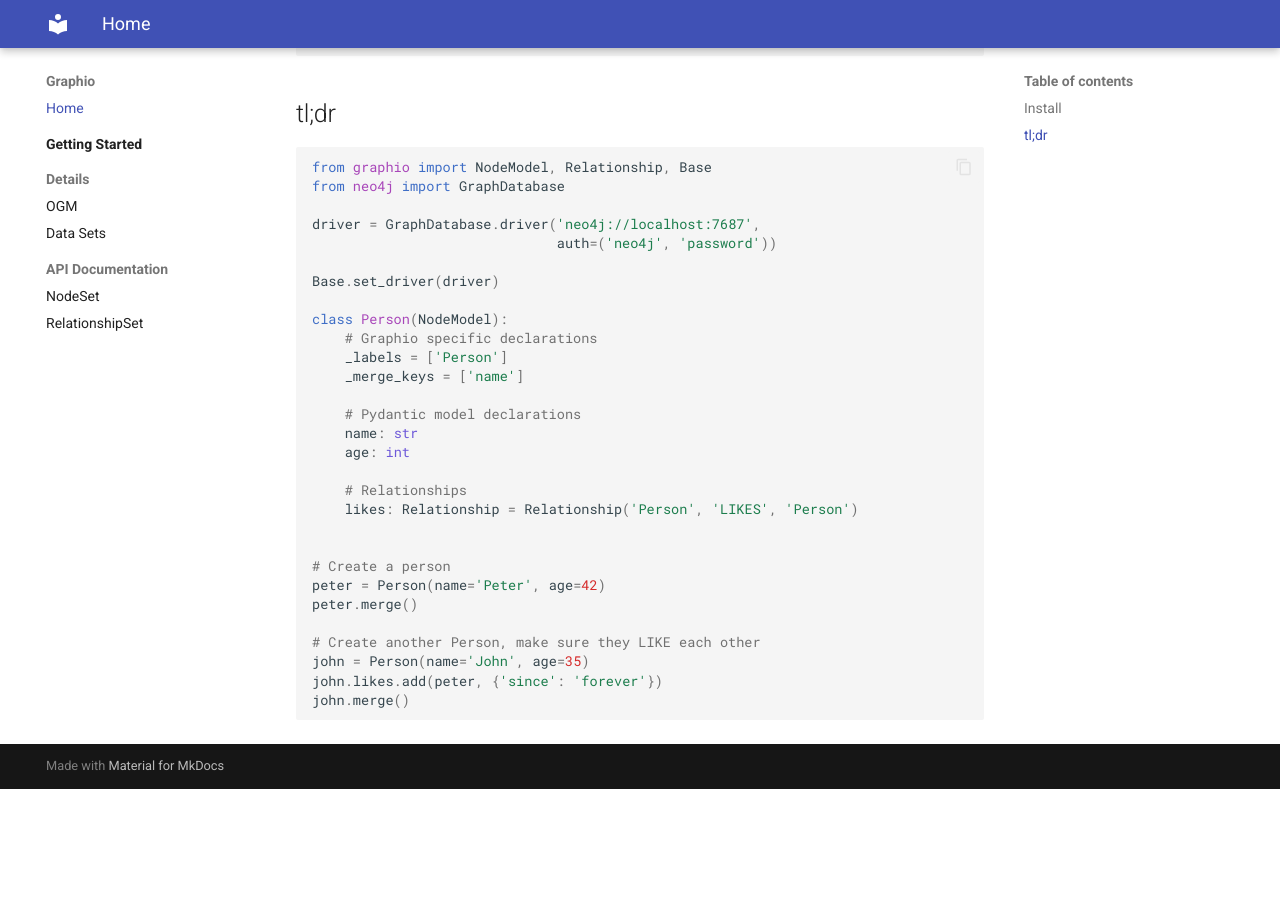
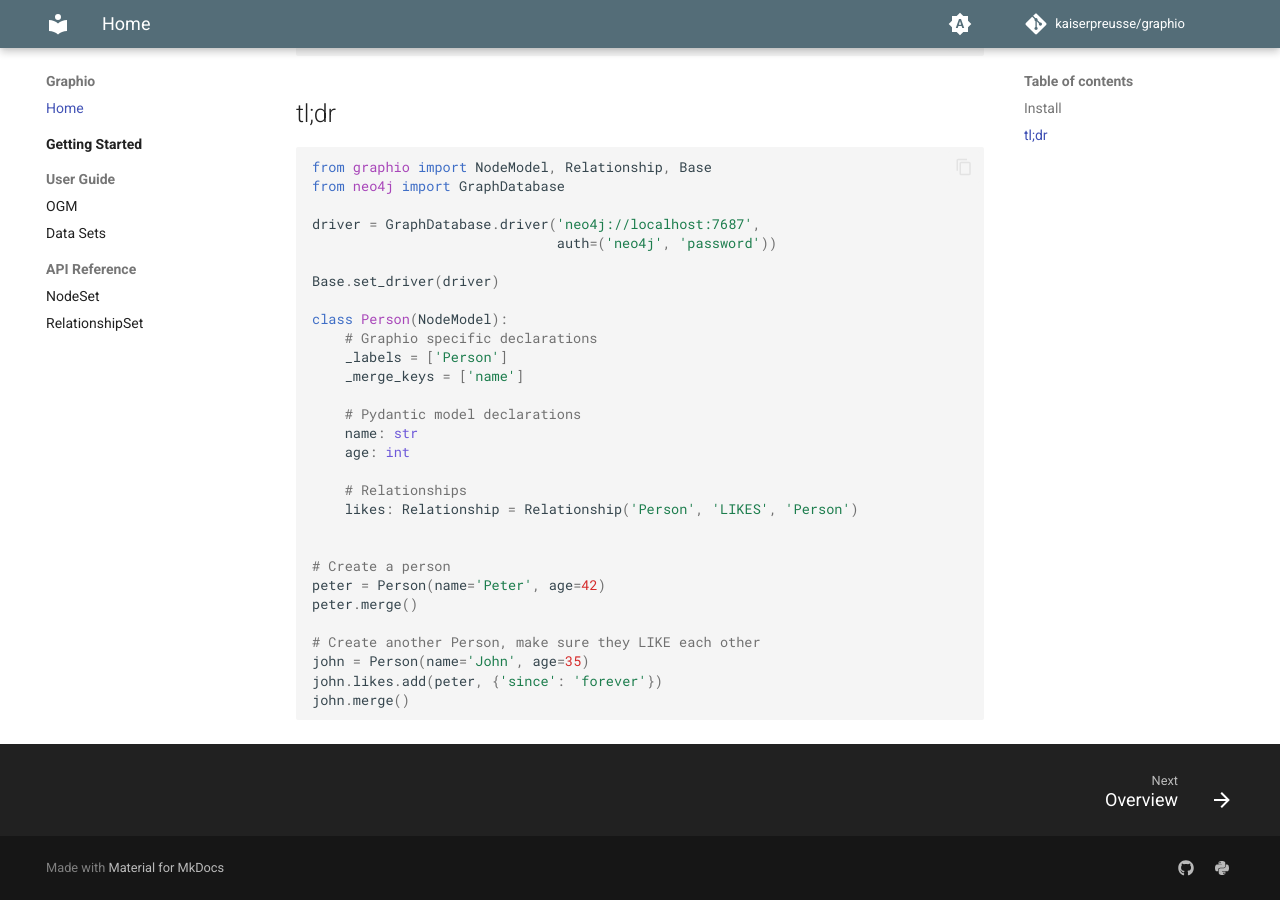
Before and after one commit to kaiserpreusse/graphio, an MkDocs documentation site: the page built from docs/index.md, in a window 1280 px wide and 900 px high, scrolled down 584 px. Built offline with MkDocs 1.6.1 and Material for MkDocs 9.7.7, drawn with Linux system fonts in a browser that asks for light colours; comment, search, counter and statistics services are not loaded; before the commit the page ends 1373 px from its top, so only the background shows below that.

```diff
--- a/mkdocs.yml
+++ b/mkdocs.yml
@@ -3,31 +3,99 @@ site_url: https://graphio.readthedocs.io/en/latest/
 theme:
   name: material
   features:
-    - content.code.copy
+    # Navigation
     - navigation.path
-#    - navigation.tabs
     - navigation.sections
     - navigation.indexes
+    - navigation.top        # Back to top button
+    - navigation.footer     # Previous/next navigation
+    # - navigation.tabs     # Uncomment for top-level tabs
+
+    # Search
+    - search.highlight      # Highlight search terms
+    - search.suggest        # Search suggestions
+
+    # Content
+    - content.code.copy     # Copy code blocks
+    - content.code.annotate # Code annotations
+
+  palette:
+    # Palette toggle for automatic mode
+    - media: "(prefers-color-scheme)"
+      toggle:
+        icon: material/brightness-auto
+        name: Switch to light mode
+
+    # Palette toggle for light mode
+    - media: "(prefers-color-scheme: light)"
+      scheme: default
+      primary: blue grey
+      accent: deep orange
+      toggle:
+        icon: material/brightness-7
+        name: Switch to dark mode
+
+    # Palette toggle for dark mode
+    - media: "(prefers-color-scheme: dark)"
+      scheme: slate
+      primary: blue grey
+      accent: deep orange
+      toggle:
+        icon: material/brightness-4
+        name: Switch to system preference
+
+repo_url: https://github.com/kaiserpreusse/graphio
+repo_name: kaiserpreusse/graphio
+edit_uri: edit/master/docs/
+
+extra:
+  social:
+    - icon: fontawesome/brands/github
+      link: https://github.com/kaiserpreusse/graphio
+    - icon: fontawesome/brands/python
+      link: https://pypi.org/project/graphio/
 markdown_extensions:
+  # Table of contents
   - toc:
       permalink: true
+      toc_depth: 3
+
+  # Code highlighting
   - pymdownx.highlight:
       anchor_linenums: true
       line_spans: __span
       pygments_lang_class: true
   - pymdownx.inlinehilite
   - pymdownx.snippets
-  - pymdownx.superfences
-  - admonition
-  - pymdownx.details
+  - pymdownx.superfences:
+      custom_fences:
+        - name: mermaid
+          class: mermaid
+          format: !!python/name:pymdownx.superfences.fence_code_format
+
+  # Content enhancements
+  - admonition              # !!! info blocks
+  - pymdownx.details        # ??? collapsible blocks
+  - pymdownx.tabbed:        # === "Tab" blocks
+      alternate_style: true
+  - pymdownx.keys           # ++ctrl+c++ keyboard keys
+  - pymdownx.mark           # ==highlighted== text
+  - pymdownx.critic         # {>>comments<<} and edits
+
+  # Lists and formatting
+  - def_list                # Definition lists
+  - footnotes               # [^1] footnotes
+  - md_in_html             # Markdown in HTML blocks
+  - tables                 # GitHub-style tables
+  - attr_list              # {: .class} attributes
 nav:
   - Home: index.md
   - Getting Started:
       - Overview: getting_started/index.md
-  - Details:
+  - User Guide:
       - OGM: details/ogm.md
       - Data Sets: details/datasets.md
-  - API Documentation:
+  - API Reference:
       - NodeSet: api_reference/nodeset.md
       - RelationshipSet: api_reference/relationshipset.md
 plugins:
```
Also changed, not shown: .readthedocs.yaml (+14 -12 lines), 1 other file.
